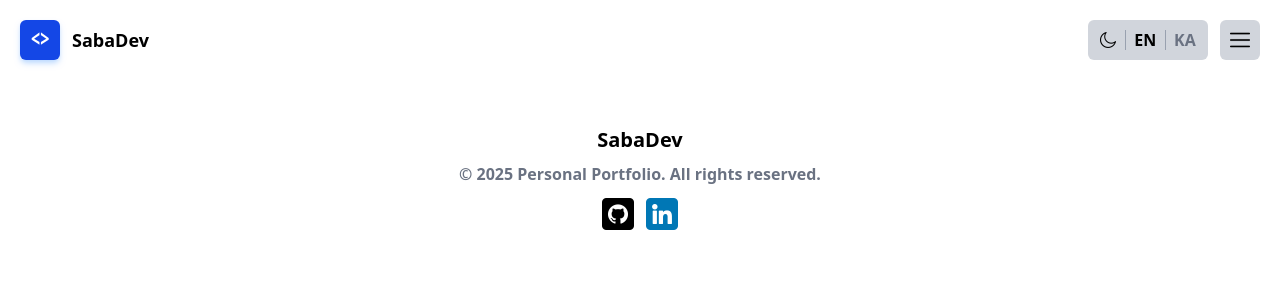
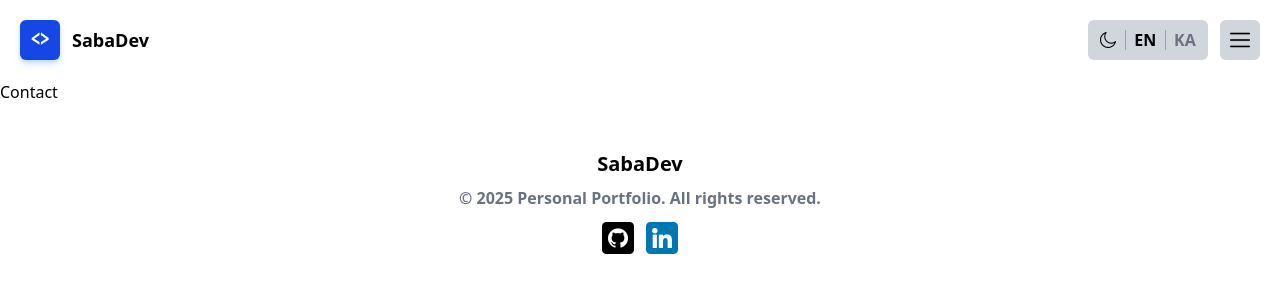
Before and after one commit to sabaPhruidze/portfolio, a React (Vite) app: page /contacts in a window 1280 px wide. Shown: the top 300 px of the page. Built offline with nearby package versions, Linux system fonts and the light colour scheme.

Commit message:
contact page cfreated, added relevant link in routes and dropDown menu and also added link on main icon so when you press you will go on main page

```diff
--- a/src/App.tsx
+++ b/src/App.tsx
@@ -8,6 +8,7 @@ function App() {
   const About = lazy(() => import("./pages/About"));
   const Project = lazy(() => import("./pages/Project"));
   const SkillLab = lazy(() => import("./pages/SkillLab"));
+  const Contact = lazy(() => import("./pages/Contact"));
   return (
     <BrowserRouter>
       <Header />
@@ -17,6 +18,7 @@ function App() {
           <Route path="/about" element={<About />} />
           <Route path="/projects" element={<Project />} />
           <Route path="/skills" element={<SkillLab />} />
+          <Route path="/contacts" element={<Contact />} />
         </Routes>
       </Suspense>
       <Footer />
--- a/src/components/common/DropDownMenu.tsx
+++ b/src/components/common/DropDownMenu.tsx
@@ -28,6 +28,10 @@ const DropDownMenu = () => {
     {
       to: "./skills",
       name: "Skill Lab",
+    },
+    {
+      to: "/contacts",
+      name: "Contact",
     },
   ];
 
--- a/src/components/common/Header.tsx
+++ b/src/components/common/Header.tsx
@@ -1,14 +1,17 @@
 import moon from "../../assets/moon.png";
 import DropDownMenu from "./DropDownMenu";
+import { Link } from "react-router-dom";
 const Header = () => {
   return (
     <header className="w-full h-20 flex flex-row bg-white items-center px-5 justify-between">
       <section id="left-part" className="flex flex-row">
-        <div className="w-10 h-10 bg-blue-700 rounded-md flex justify-center items-center shadow-md shadow-blue-200">
-          <p className="text-white font-extrabold scale-y-[1.5] -translate-y-0.5">
-            &lt;&gt;
-          </p>
-        </div>
+        <Link to="/">
+          <div className="w-10 h-10 bg-blue-700 rounded-md flex justify-center items-center shadow-md shadow-blue-200">
+            <p className="text-white font-extrabold scale-y-[1.5] -translate-y-0.5">
+              &lt;&gt;
+            </p>
+          </div>
+        </Link>
         <h2 className="h-10 ml-3 translate-y-1.5 font-bold text-lg">SabaDev</h2>
       </section>
       <section
--- a/src/components/skilllab/Subscribe.tsx
+++ b/src/components/skilllab/Subscribe.tsx
@@ -1,5 +1,3 @@
-import React, { useState } from "react";
-
 const Subscribe = () => {
   return (
     <section className="px-10 py-5 bg-blue-500 text-white rounded-xl">
--- /dev/null
+++ b/src/pages/Contact.tsx
@@ -0,0 +1,5 @@
+const Contact = () => {
+  return <div>Contact</div>;
+};
+
+export default Contact;
```
